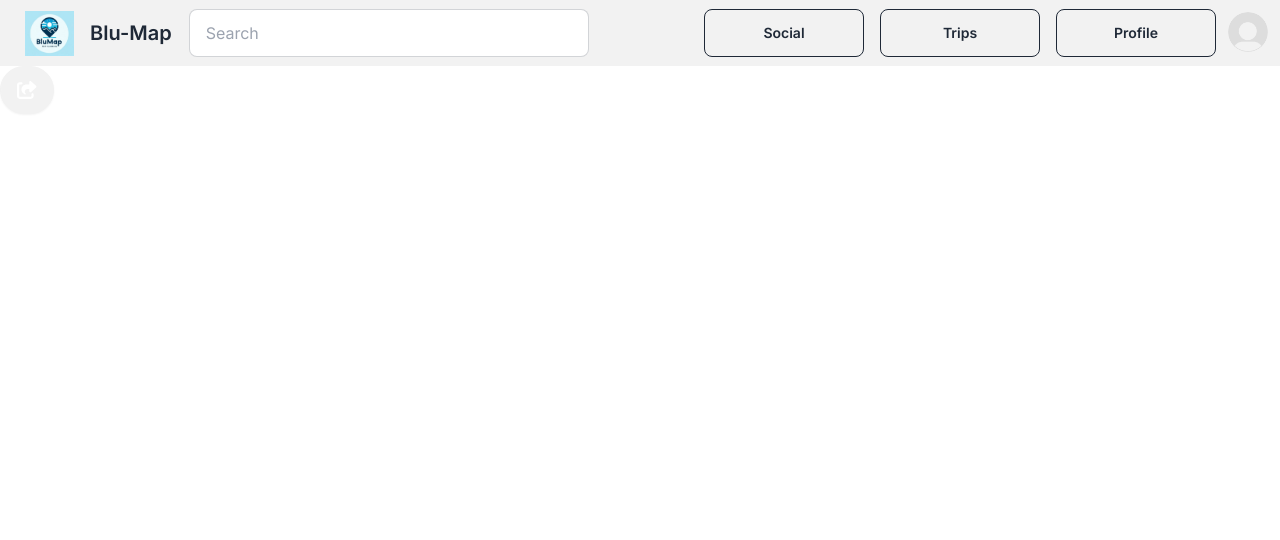
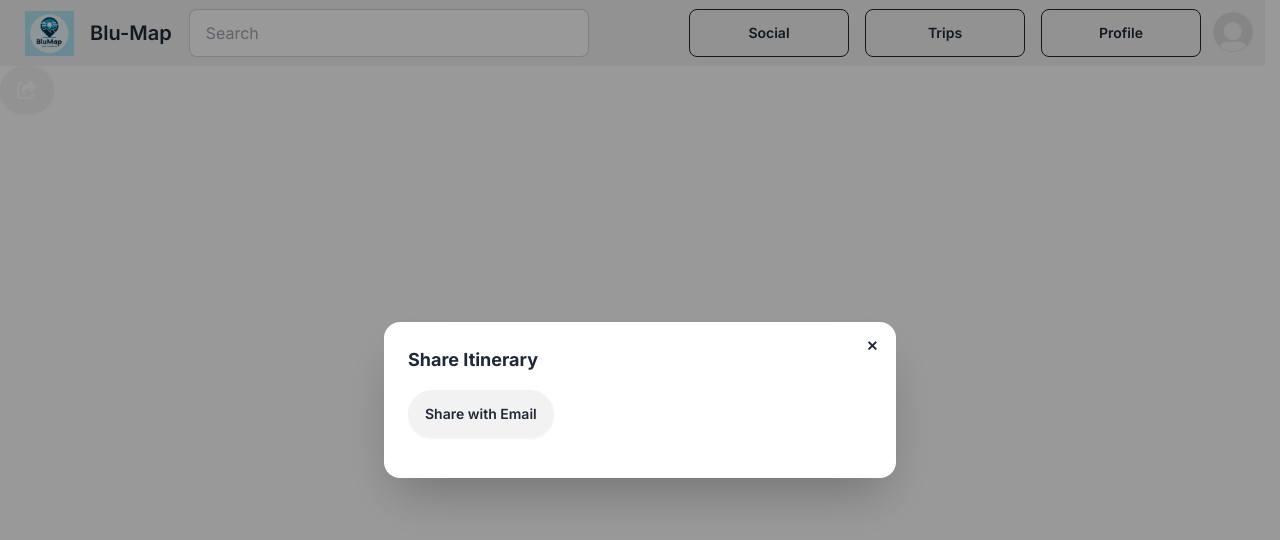
Before and after one commit to mkarabul/blu-map, a Next.js app in the folder client/: page /profile in a window 1280 px wide. Both pictures are taken after a click on the button 27 px from the left and 90 px from the top of the page. Shown: the top 540 px of the page. Built offline with nearby package versions, Linux system fonts and the light colour scheme.

Commit message:
make share modal pop up when the button is clicked

```diff
--- a/client/src/app/components/navbar.jsx
+++ b/client/src/app/components/navbar.jsx
@@ -38,7 +38,7 @@ export default function Navbar() {
               Trips
             </button>
           </Link>
-          <Link href="/profile" passHref>
+          <Link href="/profile">
             <button className="btn btn-outline" style={{ width: "10rem" }}>
               Profile
             </button>
--- a/client/src/app/profile/page.jsx
+++ b/client/src/app/profile/page.jsx
@@ -1,18 +1,24 @@
-import React from "react";
+"use client";
+import React, { useState } from "react";
 import { FontAwesomeIcon } from "@fortawesome/react-fontawesome";
 import { faShareFromSquare } from "@fortawesome/free-solid-svg-icons";
 
 export default function Page() {
+  function openShareModal() {
+    const modal = document.getElementById("share_modal");
+    modal.showModal();
+  }
+
   return (
     <div>
-      <button className="btn rounded-full">
+      <button className="btn rounded-full" onClick={openShareModal}>
         <FontAwesomeIcon
           icon={faShareFromSquare}
           style={{ width: "20px", height: "20px" }}
           className="text-white" // change this in the future to app theme
         />
       </button>
-      <dialog id="my_modal_3" className="modal">
+      <dialog id="share_modal" className="modal">
         <div className="modal-box">
           <form method="dialog">
             {/* if there is a button in form, it will close the modal */}
@@ -20,8 +26,10 @@ export default function Page() {
               ✕
             </button>
           </form>
-          <h3 className="font-bold text-lg">Hello!</h3>
-          <p className="py-4">Press ESC key or click on ✕ button to close</p>
+          <h3 className="font-bold text-lg">Share Itinerary</h3>
+          <p className="py-4">
+            <button className="btn rounded-full">Share with Email</button>
+          </p>
         </div>
       </dialog>
     </div>
```
